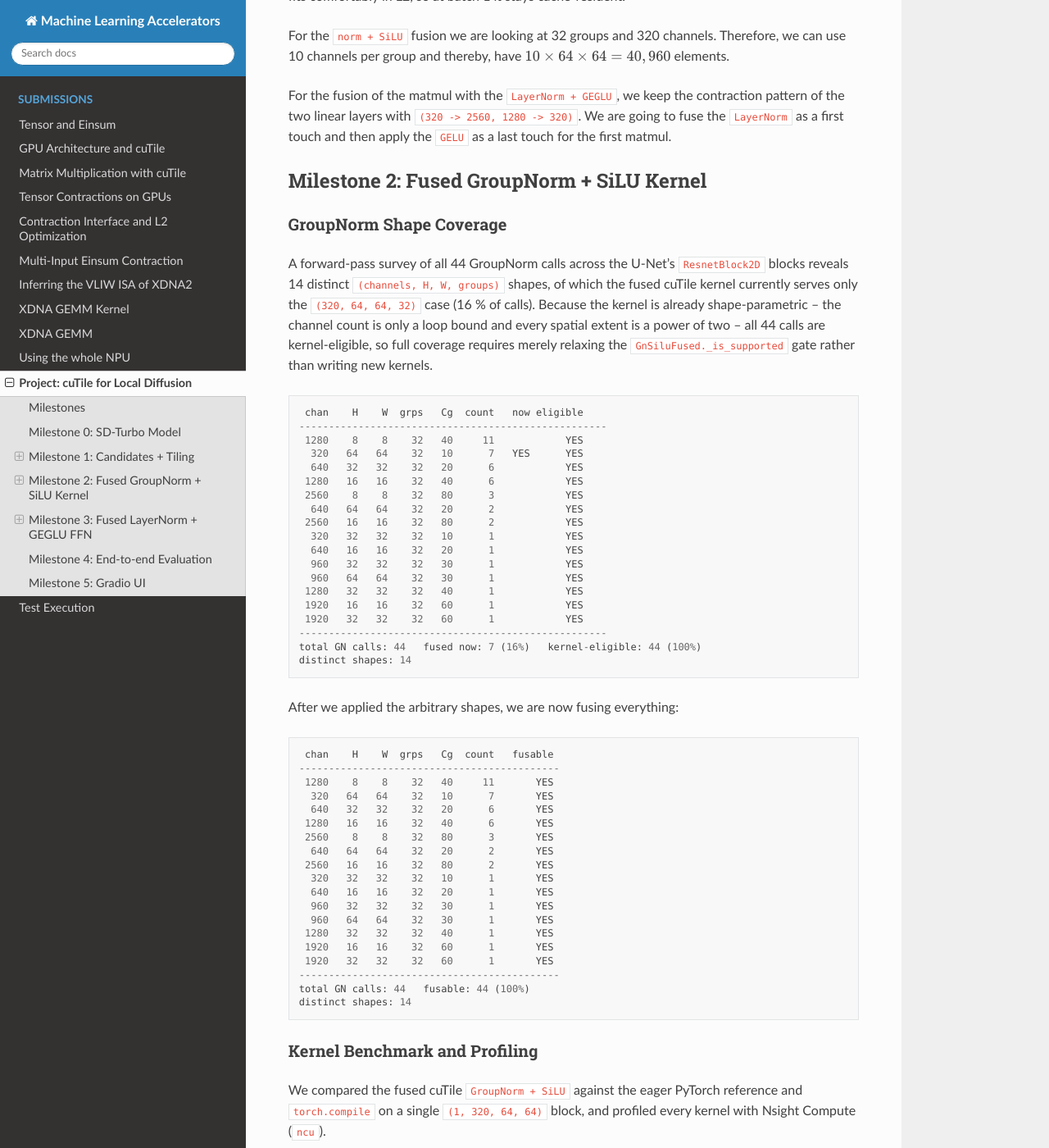
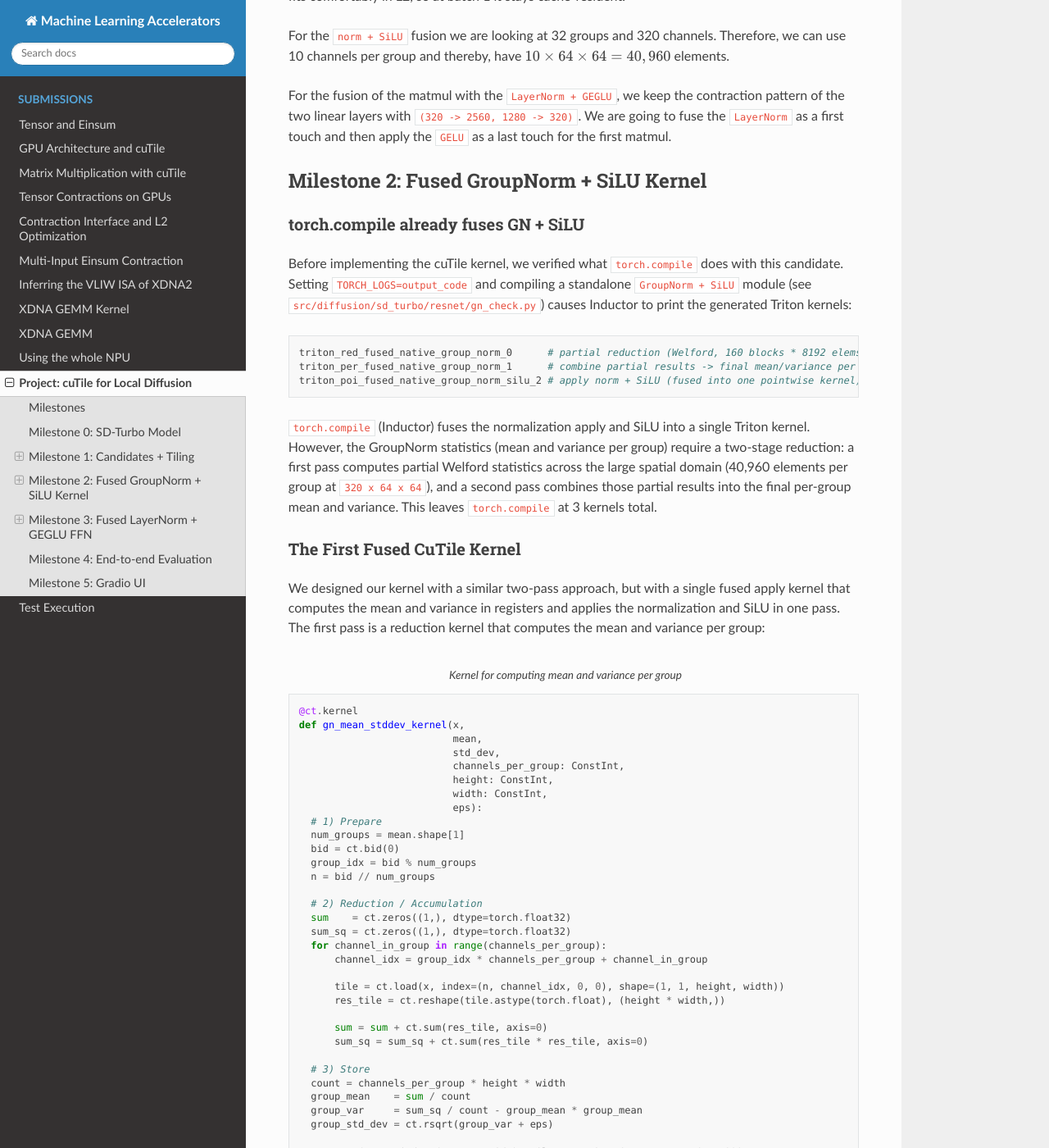
Before and after one commit to Shad00Z/machine-learning-accelerators, a Sphinx documentation site: the page built from docs/source/submissions/11_project.rst, in a window 1280 px wide and 1400 px high, scrolled down 4060 px. Shown: the whole window at 82% size. Built offline with Sphinx 7.4.7 and the Read the Docs theme 3.1.0, drawn with Linux system fonts in a browser that asks for light colours; some of the changed text lies outside the part shown.

Commit message:
docs: add cutile kernel

```diff
--- a/docs/source/submissions/11_project.rst
+++ b/docs/source/submissions/11_project.rst
@@ -120,6 +120,109 @@ We are going to fuse the ``LayerNorm`` as a first touch and then apply the ``GEL
 
 Milestone 2: Fused GroupNorm + SiLU Kernel
 ------------------------------------------
+
+torch.compile already fuses GN + SiLU
+^^^^^^^^^^^^^^^^^^^^^^^^^^^^^^^^^^^^^^^
+
+Before implementing the cuTile kernel, we verified what ``torch.compile`` does with this candidate.
+Setting ``TORCH_LOGS=output_code`` and compiling a standalone ``GroupNorm + SiLU`` module (see
+``src/diffusion/sd_turbo/resnet/gn_check.py``) causes Inductor to print the generated Triton kernels:
+
+::
+
+    triton_red_fused_native_group_norm_0      # partial reduction (Welford, 160 blocks * 8192 elems)
+    triton_per_fused_native_group_norm_1      # combine partial results -> final mean/variance per group
+    triton_poi_fused_native_group_norm_silu_2 # apply norm + SiLU (fused into one pointwise kernel)
+
+``torch.compile`` (Inductor) fuses the normalization apply and SiLU into a single Triton
+kernel. However, the GroupNorm statistics (mean and variance per group) require a two-stage
+reduction: a first pass computes partial Welford statistics across the large spatial domain (40,960
+elements per group at ``320 x 64 x 64``), and a second pass combines those partial results into the
+final per-group mean and variance. This leaves ``torch.compile`` at 3 kernels total.
+
+The First Fused CuTile Kernel
+^^^^^^^^^^^^^^^^^^^^^^^^^^^^^
+
+We designed our kernel with a similar two-pass approach, but with a single fused apply kernel that computes the mean and variance in registers and applies the normalization and SiLU in one pass. The first pass is a reduction kernel that computes the mean and variance per group:
+
+.. code-block:: python
+  :caption: Kernel for computing mean and variance per group
+
+  @ct.kernel
+  def gn_mean_stddev_kernel(x,
+                            mean,
+                            std_dev,
+                            channels_per_group: ConstInt,
+                            height: ConstInt,
+                            width: ConstInt,
+                            eps):
+    # 1) Prepare
+    num_groups = mean.shape[1]
+    bid = ct.bid(0)
+    group_idx = bid % num_groups
+    n = bid // num_groups
+
+    # 2) Reduction / Accumulation
+    sum    = ct.zeros((1,), dtype=torch.float32)
+    sum_sq = ct.zeros((1,), dtype=torch.float32)
+    for channel_in_group in range(channels_per_group):
+        channel_idx = group_idx * channels_per_group + channel_in_group
+
+        tile = ct.load(x, index=(n, channel_idx, 0, 0), shape=(1, 1, height, width))
+        res_tile = ct.reshape(tile.astype(torch.float), (height * width,))
+
+        sum = sum + ct.sum(res_tile, axis=0)
+        sum_sq = sum_sq + ct.sum(res_tile * res_tile, axis=0)
+
+    # 3) Store
+    count = channels_per_group * height * width
+    group_mean    = sum / count
+    group_var     = sum_sq / count - group_mean * group_mean
+    group_std_dev = ct.rsqrt(group_var + eps)
+
+    ct.store(mean, index=(n, group_idx), tile=ct.reshape(group_mean, (1, 1)))
+    ct.store(std_dev, index=(n, group_idx), tile=ct.reshape(group_std_dev, (1, 1)))
+    return
+
+and the second pass is a pointwise kernel that normalizes the input and applies the SiLU activation:
+
+.. code-block:: python
+  :caption: Kernel for applying normalization and SiLU activation
+
+  @ct.kernel
+  def gn_silu_kernel(x,
+                   out,
+                   weight,
+                   bias,
+                   mean,
+                   std_dev,
+                   channels_per_group: ConstInt,
+                   height: ConstInt,
+                   width: ConstInt):
+    spatial_size = height * width
+
+    # index calculation
+    bid = ct.bid(0)
+    channel_idx = bid % x.shape[1]
+    sample_idx  = bid // x.shape[1]
+    group_idx   = channel_idx // channels_per_group
+
+    # per-group, loaded as 1-element tiles to broadcast over the channel
+    mean_s    = ct.reshape(ct.load(mean,    index=(sample_idx, group_idx), shape=(1, 1)), (1,))  # VERIFY
+    inv_std_s = ct.reshape(ct.load(std_dev, index=(sample_idx, group_idx), shape=(1, 1)), (1,))  # VERIFY
+    weight_s  = ct.load(weight, index=(channel_idx,), shape=(1,)).astype(torch.float32)
+    bias_s    = ct.load(bias,   index=(channel_idx,), shape=(1,)).astype(torch.float32)
+
+    x_tile = ct.load(x, index=(sample_idx, channel_idx, 0, 0), shape=(1, 1, height, width))
+    x_fp32 = ct.reshape(x_tile.astype(torch.float32), (spatial_size,))
+
+    normed = (x_fp32 - mean_s) * inv_std_s            # broadcast (1,) over (HW,)  # VERIFY broadcast
+    affine = normed * weight_s + bias_s
+    silu   = affine * (1.0 / (1.0 + ct.exp(-affine))) # SiLU, composed             # VERIFY scalar+tile
+
+    out_tile = ct.reshape(silu.astype(out.dtype), (1, 1, height, width))
+    ct.store(out, index=(sample_idx, channel_idx, 0, 0), tile=out_tile)
+    return
 
 GroupNorm Shape Coverage
 ^^^^^^^^^^^^^^^^^^^^^^^^^
```
Also changed, not shown: 2 other files.
